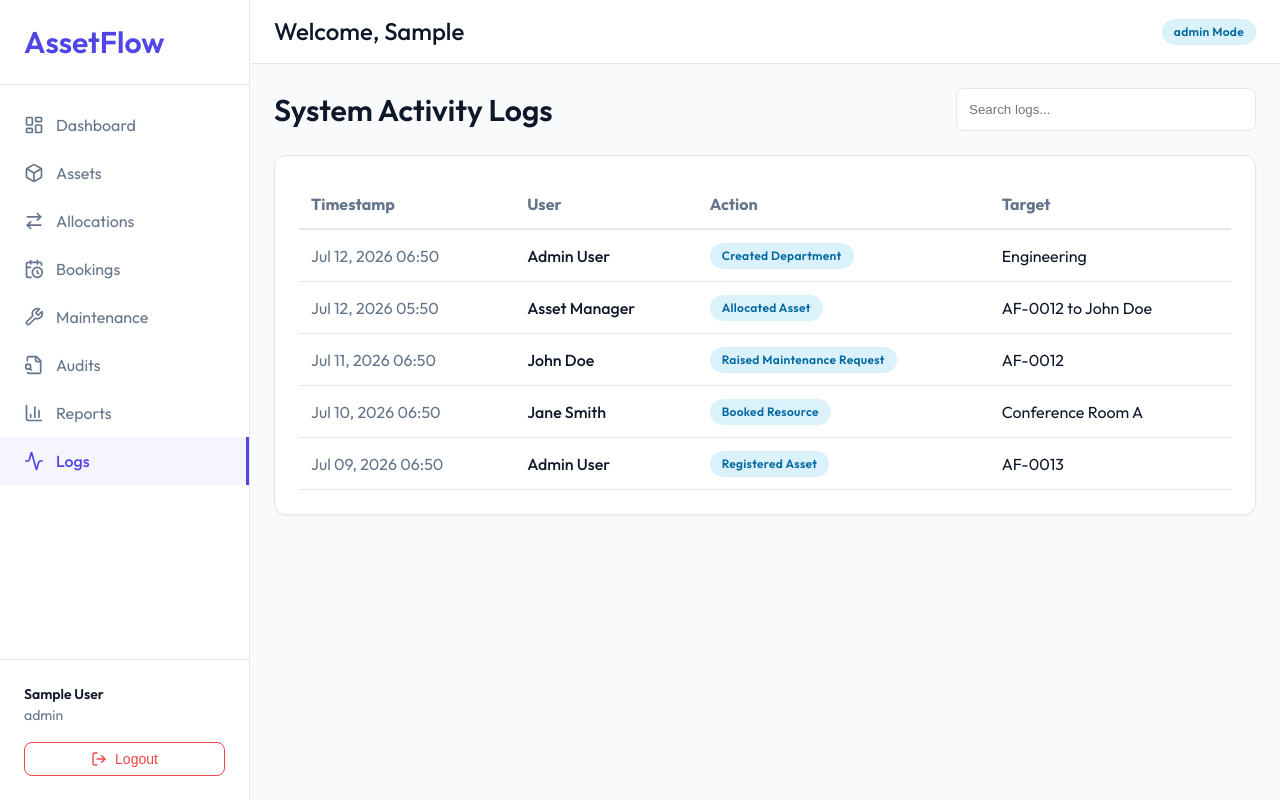
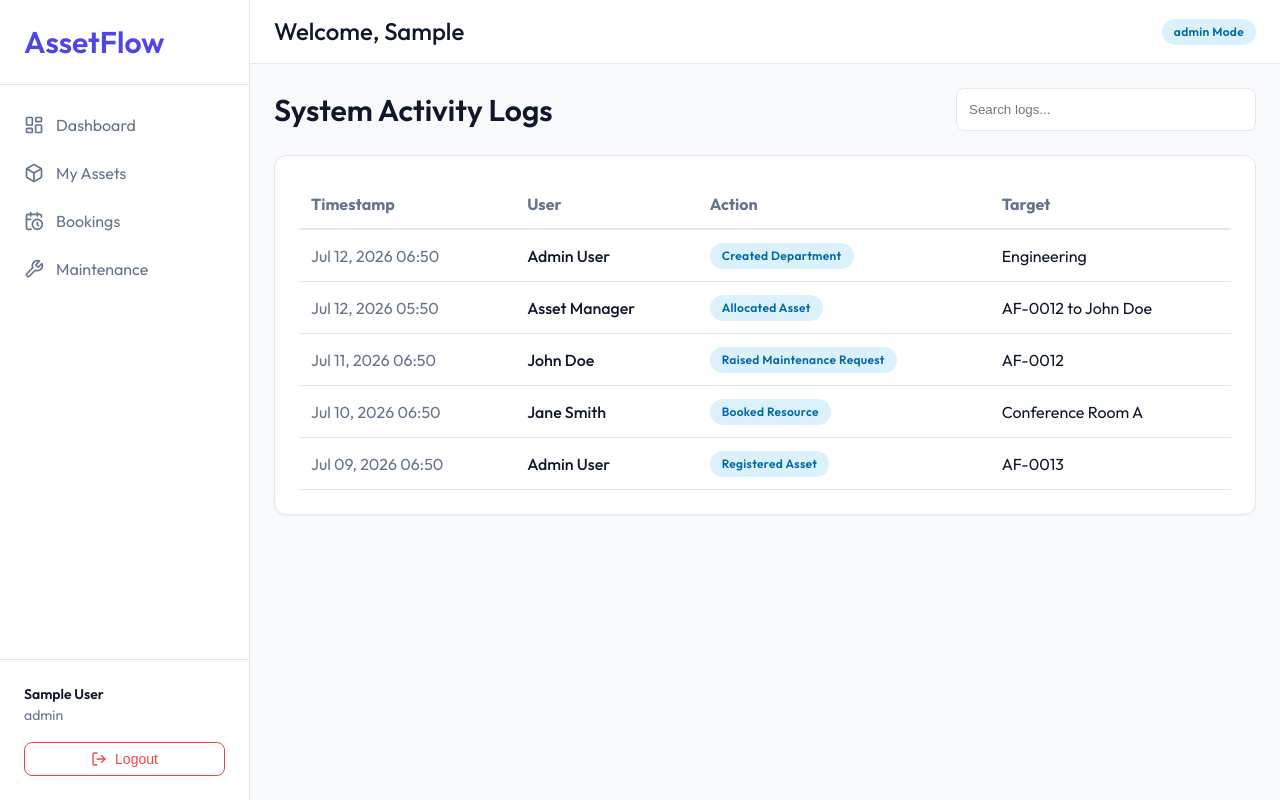
Before and after one commit to parthparmar985/asset-odoo, a React (Vite) app in the folder client/: page /logs in a window 1280 px wide. Built offline with nearby package versions, Linux system fonts and the light colour scheme; sample sign-in values are in the browser's storage.

Commit message:
feat: Implement role-based dynamic sidebar navigation

```diff
--- a/client/src/App.jsx
+++ b/client/src/App.jsx
@@ -11,6 +11,8 @@ import AssetDirectory from './pages/AssetDirectory';
 import AssetAllocation from './pages/AssetAllocation';
 import Bookings from './pages/Bookings';
 import Maintenance from './pages/Maintenance';
+import MyAssets from './pages/MyAssets';
+
 import Audits from './pages/Audits';
 import Reports from './pages/Reports';
 import ActivityLogs from './pages/ActivityLogs';
@@ -43,10 +45,11 @@ function App() {
         <Route path="/" element={<ProtectedRoute><AppLayout /></ProtectedRoute>}>
           <Route index element={<Dashboard />} />
           <Route path="org-setup" element={<ProtectedRoute requiredRole="Admin"><OrgSetup /></ProtectedRoute>} />
-          <Route path="assets" element={<AssetDirectory />} />
-          <Route path="allocations" element={<AssetAllocation />} />
-          <Route path="bookings" element={<Bookings />} />
-          <Route path="maintenance" element={<Maintenance />} />
+          <Route path="assets" element={<ProtectedRoute><AssetDirectory /></ProtectedRoute>} />
+          <Route path="my-assets" element={<ProtectedRoute><MyAssets /></ProtectedRoute>} />
+          <Route path="allocations" element={<ProtectedRoute><AssetAllocation /></ProtectedRoute>} />
+          <Route path="bookings" element={<ProtectedRoute><Bookings /></ProtectedRoute>} />
+          <Route path="maintenance" element={<ProtectedRoute><Maintenance /></ProtectedRoute>} />
           <Route path="audits" element={<Audits />} />
           <Route path="reports" element={<Reports />} />
           <Route path="logs" element={<ActivityLogs />} />
--- a/client/src/components/AppLayout.jsx
+++ b/client/src/components/AppLayout.jsx
@@ -12,19 +12,35 @@ const AppLayout = () => {
     navigate('/login');
   };
 
-  const navItems = [
+  let navItems = [
     { name: 'Dashboard', path: '/', icon: <LayoutDashboard size={20} /> },
-    { name: 'Assets', path: '/assets', icon: <Box size={20} /> },
-    { name: 'Allocations', path: '/allocations', icon: <ArrowRightLeft size={20} /> },
-    { name: 'Bookings', path: '/bookings', icon: <CalendarClock size={20} /> },
-    { name: 'Maintenance', path: '/maintenance', icon: <Wrench size={20} /> },
-    { name: 'Audits', path: '/audits', icon: <FileSearch size={20} /> },
-    { name: 'Reports', path: '/reports', icon: <BarChart3 size={20} /> },
-    { name: 'Logs', path: '/logs', icon: <Activity size={20} /> },
   ];
 
-  if (user?.role === 'Admin') {
-    navItems.splice(1, 0, { name: 'Org Setup', path: '/org-setup', icon: <Users size={20} /> });
+  if (['Admin', 'Asset Manager'].includes(user?.role)) {
+    if (user?.role === 'Admin') {
+      navItems.push({ name: 'Org Setup', path: '/org-setup', icon: <Users size={20} /> });
+    }
+    navItems.push(
+      { name: 'All Assets', path: '/assets', icon: <Box size={20} /> },
+      { name: 'Allocations', path: '/allocations', icon: <ArrowRightLeft size={20} /> }
+    );
+  } else {
+    navItems.push(
+      { name: 'My Assets', path: '/my-assets', icon: <Box size={20} /> }
+    );
+  }
+
+  navItems.push(
+    { name: 'Bookings', path: '/bookings', icon: <CalendarClock size={20} /> },
+    { name: 'Maintenance', path: '/maintenance', icon: <Wrench size={20} /> }
+  );
+
+  if (['Admin', 'Asset Manager'].includes(user?.role)) {
+    navItems.push(
+      { name: 'Audits', path: '/audits', icon: <FileSearch size={20} /> },
+      { name: 'Reports', path: '/reports', icon: <BarChart3 size={20} /> },
+      { name: 'Logs', path: '/logs', icon: <Activity size={20} /> }
+    );
   }
 
   return (
```
